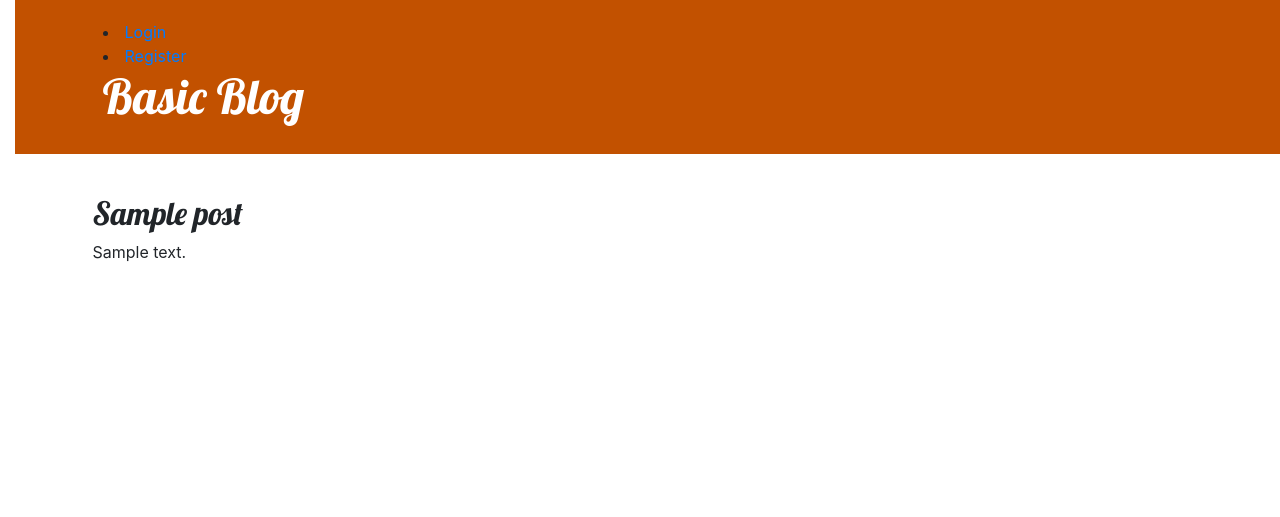
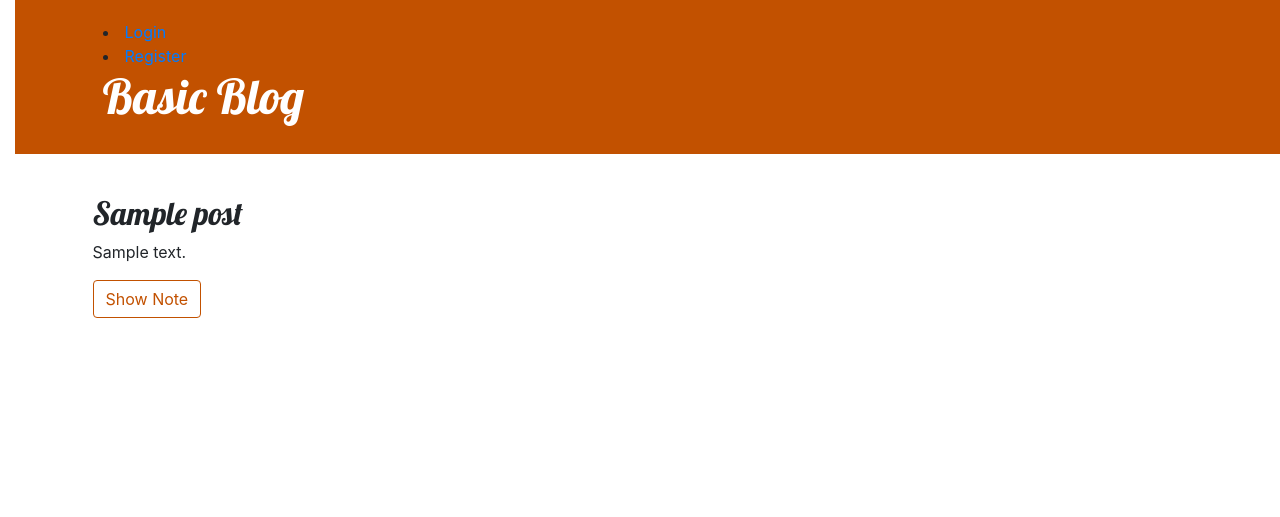
Before and after one commit to Ciryandil/notesite, a Django app: a page that uses blog/templates/blog/post_detail.html in a window 1280 px wide. Shown: the top 517 px of the page. After the commit the page ends 318 px from the top, so only its background shows below. Run offline with Django 3.2, Linux system fonts and the light colour scheme; tables that the repository leaves empty hold one stand-in row (values such as "Sample post").

Commit message:
pdf display with fileresponse added

```diff
--- a/blog/templates/blog/post_detail.html
+++ b/blog/templates/blog/post_detail.html
@@ -19,8 +19,7 @@
     <h2>{{post.title}}</h2>
     <p>{{ post.text|linebreaksbr }}</p>
     <div>
-        <iframe id="iframe_pdf" src = "{{ url }}"
-            style = "width:800px; height:800px;" frameborder="0"></iframe>
+        <a class = "btn btn-default" href="{% url 'get_note' slug=post.slug %}">Show Note</a>
     </div>
 
 
--- a/blog/urls.py
+++ b/blog/urls.py
@@ -10,5 +10,6 @@ urlpatterns = [
     path('register/', views.register, name = 'register'),
     path('post/<slug:slug>/comment/', views.add_comment_to_post, name='add_comment_to_post'),
     path('post/<slug:slug>/remove/', views.post_remove, name='post_remove'),
+    path('post/<slug:slug>/note/', views.get_note,name='get_note'),
 
 ]
--- a/blog/views.py
+++ b/blog/views.py
@@ -1,4 +1,5 @@
 from django.contrib.auth import login
+from django.http.response import FileResponse, Http404
 from django.shortcuts import render, get_object_or_404
 from .models import Post, Comment
 from django.utils import timezone
@@ -105,3 +106,11 @@ def post_remove(request, slug):
     post = get_object_or_404(Post, slug=slug)
     post.delete()
     return redirect('post_list')
+
+def get_note(request, slug):
+    post = get_object_or_404(Post, slug = slug)
+    path = './media/'+post.note.name
+    try:
+        return FileResponse(open(path,'rb'), content_type = 'application/pdf')
+    except:
+        raise Http404()
```
Also changed, not shown: mysite/settings.py (line endings or trailing spaces).
